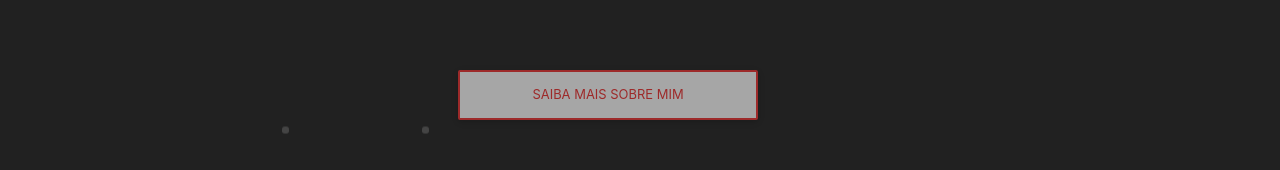
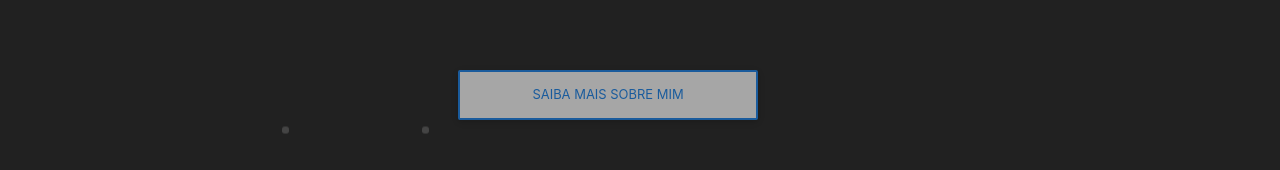
Before and after one commit to vhprestes/meu-portfolio, a React (Vite) app: page / in a window 1280 px wide. Shown: the part 484-654 px from the top of the page. Built offline with nearby package versions, Linux system fonts and the light colour scheme.

Commit message:
feaT: updating classname css

```diff
--- a/src/Pages/Main.jsx
+++ b/src/Pages/Main.jsx
@@ -10,7 +10,7 @@ function Main({ handleComponentChange }) {
       <Title className="title"/>
       <a>
         <Button
-          className="BtnAbout btn btn-light btn-outline-red"
+          className="BtnAbout btn btn-light btn-outline-blue"
           data-mdb-ripple-color="dark"
           text="Saiba mais sobre mim"
           onClick={() => handleComponentChange('about')}
```
